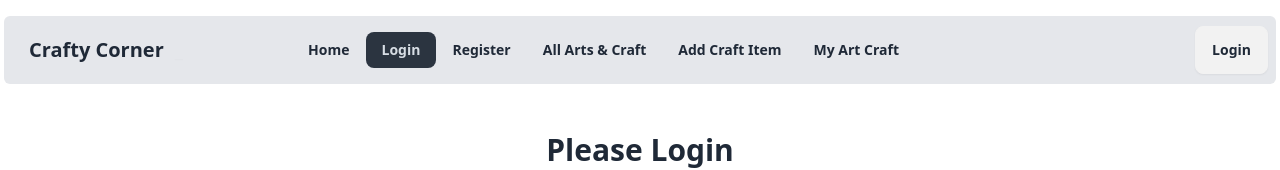
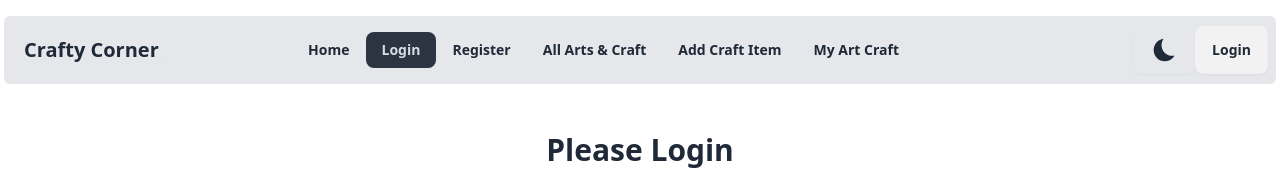
Before and after one commit to Deathknight101/Arts-And-Crafts, a React (Vite) app: page /login in a window 1280 px wide. Shown: the top 170 px of the page. Built offline with nearby package versions, Linux system fonts and the light colour scheme; no server answers.

Commit message:
added dark and light theme

```diff
--- a/index.html
+++ b/index.html
@@ -1,5 +1,5 @@
 <!doctype html>
-<html lang="en" data-theme="light">
+<html class="" lang="en">
 
 <head>
   <meta charset="UTF-8" />
@@ -8,7 +8,7 @@
   <title>Vite + React</title>
 </head>
 
-<body>
+<body class="bg-white dark:bg-slate-900">
   <div id="root"></div>
   <script type="module" src="/src/main.jsx"></script>
 </body>
--- a/src/FAQ/Faq.jsx
+++ b/src/FAQ/Faq.jsx
@@ -13,16 +13,16 @@ const Faq = () => {
                 delaySpeed={5000}
             ></Typewriter> </h1>
             <div className='space-y-3'>
-                <div className="collapse bg-base-200">
+                <div className="collapse  text-black dark:text-white bg-white dark:bg-slate-800 border" >
                     <input type="radio" name="my-accordion-1" defaultChecked />
-                    <div className="collapse-title text-xl font-medium">
+                    <div className="collapse-title text-xl font-medium ">
                         What is Crafty Corner?
                     </div>
-                    <div className="collapse-content">
+                    <div className="collapse-content ">
                         <p>Crafty Corner is a personalized section of our arts and craft website where users can showcase their own creations and discover inspiration from others. It features a user-friendly interface that allows members to add their crafts, view their own creations, and explore a wide array of crafts from the community.</p>
                     </div>
                 </div>
-                <div className="collapse bg-base-200">
+                <div className="collapse  text-black dark:text-white bg-white dark:bg-slate-800 border" >
                     <input type="radio" name="my-accordion-1" />
                     <div className="collapse-title text-xl font-medium">
                         Can I edit or remove my crafts after adding them?
@@ -31,7 +31,7 @@ const Faq = () => {
                         <p>Yes, you have full control over your crafts. You can edit the details or remove them entirely from your profile at any time. Simply navigate to the "My Crafts" section, select the craft you wish to modify, and make the necessary changes.</p>
                     </div>
                 </div>
-                <div className="collapse bg-base-200">
+                <div className="collapse bg-white dark:bg-slate-800 text-black dark:text-white border">
                     <input type="radio" name="my-accordion-1" />
                     <div className="collapse-title text-xl font-medium">
                         How can I view all the crafts added by other users?
@@ -40,7 +40,7 @@ const Faq = () => {
                         <p>You can explore the entire collection of crafts added by the community by visiting the "All Crafts" tab. Here, you'll find a curated selection of crafts from various users, offering endless inspiration and creative ideas.</p>
                     </div>
                 </div>
-                <div className="collapse bg-base-200">
+                <div className="collapse bg-white dark:bg-slate-800 text-black dark:text-white border">
                     <input type="radio" name="my-accordion-1" />
                     <div className="collapse-title text-xl font-medium">
                         How often is Crafty Corner updated with new crafts?
--- a/src/FeaturedSection/FeaturedSection.jsx
+++ b/src/FeaturedSection/FeaturedSection.jsx
@@ -12,32 +12,32 @@ const FeaturedSection = () => {
                 deleteSpeed={50}
                 delaySpeed={5000}
             ></Typewriter></h1>
-            <div className="grid md:grid-cols-3 mb-10 gap-5">
-                <div className="card bg-base-100 shadow-xl border">
+            <div className="grid md:grid-cols-3 mb-10 gap-5 ">
+                <div className="card  shadow-xl border bg-white dark:bg-slate-800">
                     <figure className="px-10 pt-10">
                         <img src="https://images.pexels.com/photos/375882/pexels-photo-375882.jpeg?auto=compress&cs=tinysrgb&w=1260&h=750&dpr=1" alt="" className="rounded-xl object-cover aspect-video" />
                     </figure>
-                    <div className="card-body items-center text-center">
+                    <div className="card-body items-center text-center text-black dark:text-white">
                         <h2 className="card-title">Artist Spotlight</h2>
                         <p>Discover the stories behind the artists who bring beauty and innovation to life through their creations. Each month, we shine a spotlight on a talented artisan, exploring their journey, techniques, and sources of inspiration. From traditional craftsmen to contemporary visionaries, delve into the diverse world of artistry and learn what drives these creators to craft their masterpieces.</p>
 
                     </div>
                 </div>
-                <div className="card bg-base-100 shadow-xl border">
+                <div className="card  shadow-xl border bg-white dark:bg-slate-800">
                     <figure className="px-10 pt-10">
                         <img src="https://images.pexels.com/photos/301703/pexels-photo-301703.jpeg?auto=compress&cs=tinysrgb&w=600" alt="" className="rounded-xl object-cover aspect-video " />
                     </figure>
-                    <div className="card-body items-center text-center">
+                    <div className="card-body items-center text-center text-black dark:text-white">
                         <h2 className="card-title">DIY Delights</h2>
                         <p>Get hands-on with our collection of DIY projects that are perfect for unleashing your creativity at home. From home decor and fashion accessories to gifts and seasonal decorations, our DIY Delights section offers a plethora of ideas and inspiration for crafters of all skill levels. Transform everyday materials into works of art and add a personal touch to your surroundings with our fun and easy-to-follow tutorials.</p>
 
                     </div>
                 </div>
-                <div className="card bg-base-100 shadow-xl border">
+                <div className="card  shadow-xl border bg-white dark:bg-slate-800">
                     <figure className="px-10 pt-10">
                         <img src="https://images.pexels.com/photos/8033900/pexels-photo-8033900.jpeg?auto=compress&cs=tinysrgb&w=1260&h=750&dpr=1" alt="" className="rounded-xl object-cover aspect-video " />
                     </figure>
-                    <div className="card-body items-center text-center">
+                    <div className="card-body items-center text-center text-black dark:text-white">
                         <h2 className="card-title">Community Creations</h2>
                         <p>Celebrate the creativity of our vibrant community with our Community Creations showcase. Discover and share inspiring works from fellow crafters around the globe. Whether you're looking to showcase your latest masterpiece, seek feedback on a work in progress, or simply connect with like-minded individuals, our community platform is the perfect place to share your passion for creativity and discover the talents of others.</p>
 
--- a/src/components/Navbar/Navbar.jsx
+++ b/src/components/Navbar/Navbar.jsx
@@ -4,11 +4,15 @@ import 'react-tooltip/dist/react-tooltip.css';
 import { Tooltip } from 'react-tooltip'
 import { Typewriter } from 'react-simple-typewriter';
 import { toast } from 'sonner';
+import { IoIosMoon } from "react-icons/io";
+import { MdOutlineWbSunny } from "react-icons/md";
 import { AuthContext } from '../Providers/AuthProviders';
 
 
-const Navbar = () => {
+const Navbar = ({ toggleTheme, darkmode }) => {
     const { user, logOut } = useContext(AuthContext);
+
+
 
     const handleSignOut = () => {
         logOut()
@@ -30,7 +34,7 @@ const Navbar = () => {
     </>
 
     return (
-        <div className="navbar bg-gray-200 rounded-md mt-4">
+        <div className="navbar bg-gray-200 dark:bg-slate-800 rounded-md ">
             <div className="navbar-start">
                 <div className="dropdown">
                     <div tabIndex={0} role="button" className="btn btn-ghost lg:hidden">
@@ -40,14 +44,14 @@ const Navbar = () => {
                         {navLinks}
                     </ul>
                 </div>
-                <a className="btn btn-ghost md:text-xl text-sm  font-bold"><Typewriter words={[`Crafty Corner`]}
+                <div className="md:ml-3 md:text-xl text-sm  font-bold"><Typewriter words={[`Crafty Corner`]}
                     loop={5}
                     cursor
                     cursorStyle='_'
                     typeSpeed={70}
                     deleteSpeed={50}
                     delaySpeed={5000}
-                ></Typewriter></a>
+                ></Typewriter></div>
             </div>
             <div className="navbar-center hidden lg:flex">
                 <ul className="menu menu-horizontal px-1">
@@ -55,6 +59,9 @@ const Navbar = () => {
                 </ul>
             </div>
             <div className="navbar-end ">
+                <div>
+                    <button className={`btn bg-transparent border-none text-3xl ${darkmode ? 'text-yellow-500' : 'text-gray-800'}`} onClick={toggleTheme}>{darkmode ? <><MdOutlineWbSunny></MdOutlineWbSunny></> : <><IoIosMoon></IoIosMoon></>}</button>
+                </div>
                 {
                     user ? <>
 
--- a/src/components/Root/Root.jsx
+++ b/src/components/Root/Root.jsx
@@ -2,12 +2,32 @@
 import { Outlet } from 'react-router-dom';
 import Navbar from '../Navbar/Navbar';
 import Footer from '../Footer/Footer';
+import { useState } from 'react';
+
+
+
 
 const Root = () => {
+
+    const [darkmode, setDarkmode] = useState(false);
+
+
+
+
+
+    const toggleTheme = () => {
+
+        document.documentElement.classList.toggle("dark");
+
+        setDarkmode(!darkmode)
+
+        console.log("working");
+    };
+
     return (
         <div>
-            <div className='container mx-auto px-1'>
-                <Navbar></Navbar>
+            <div className='container mx-auto px-1 pt-4'>
+                <Navbar toggleTheme={toggleTheme} darkmode={darkmode}></Navbar>
                 <Outlet></Outlet>
 
             </div>
--- a/tailwind.config.js
+++ b/tailwind.config.js
@@ -4,6 +4,7 @@ export default {
     "./index.html",
     "./src/**/*.{js,ts,jsx,tsx}",
   ],
+  darkMode: 'class',
   theme: {
     extend: {},
   },
```
